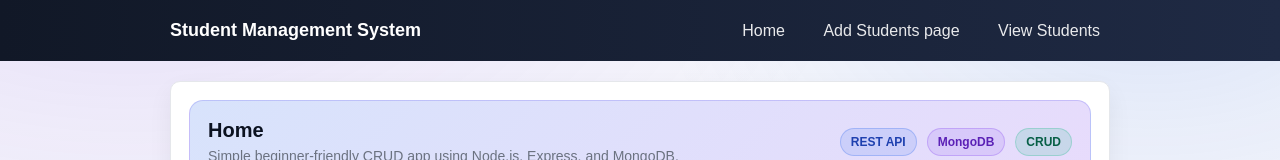
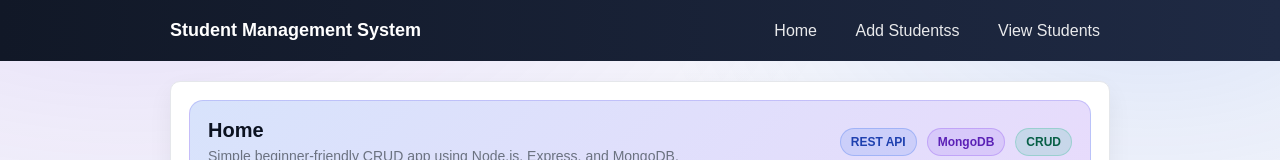
Before and after one commit to GowthamM49/student-management-system, a website: page frontend/index.html in a window 1280 px wide. Shown: the top 160 px of the page. Drawn offline with Linux system fonts and the light colour scheme.

Commit message:
auto test

```diff
--- a/frontend/index.html
+++ b/frontend/index.html
@@ -12,7 +12,7 @@
         <h1>Student Management System</h1>
         <nav>
           <a href="index.html">Home</a>
-          <a href="add.html">Add Students page</a>
+          <a href="add.html">Add Studentss</a>
           <a href="view.html">View Students</a>
         </nav>
       </div>
```
